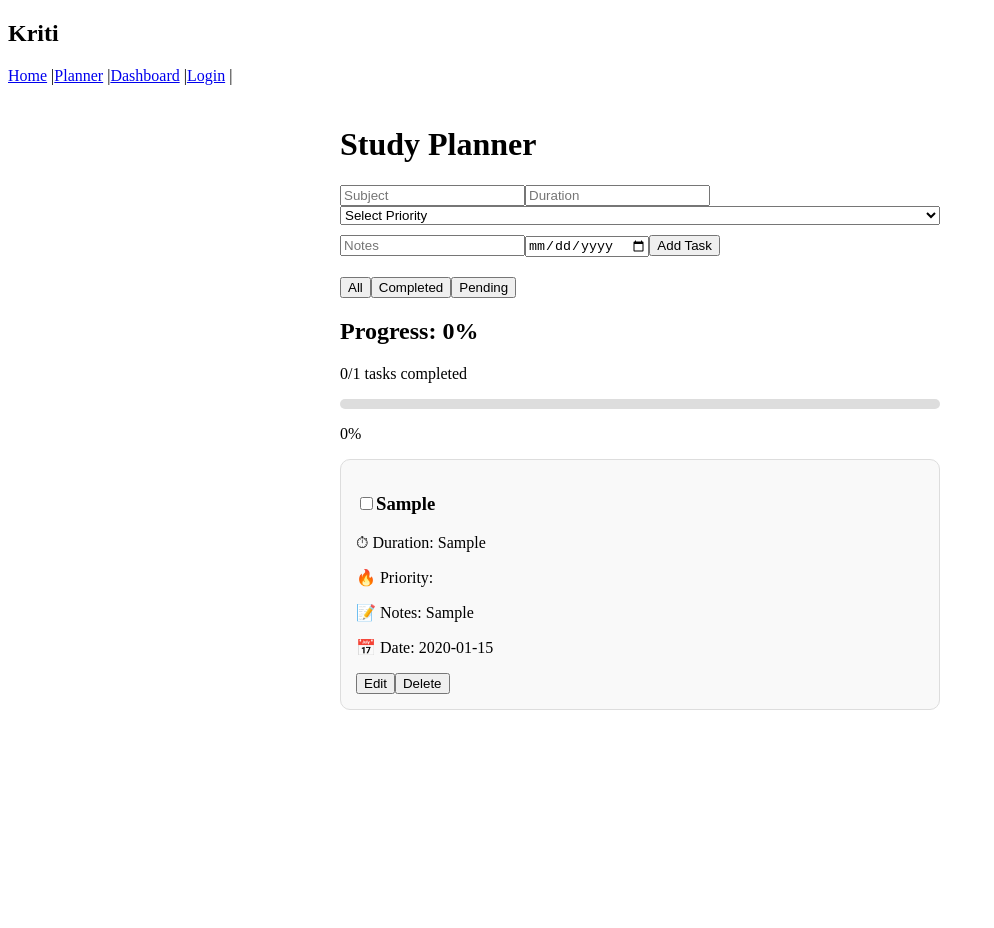
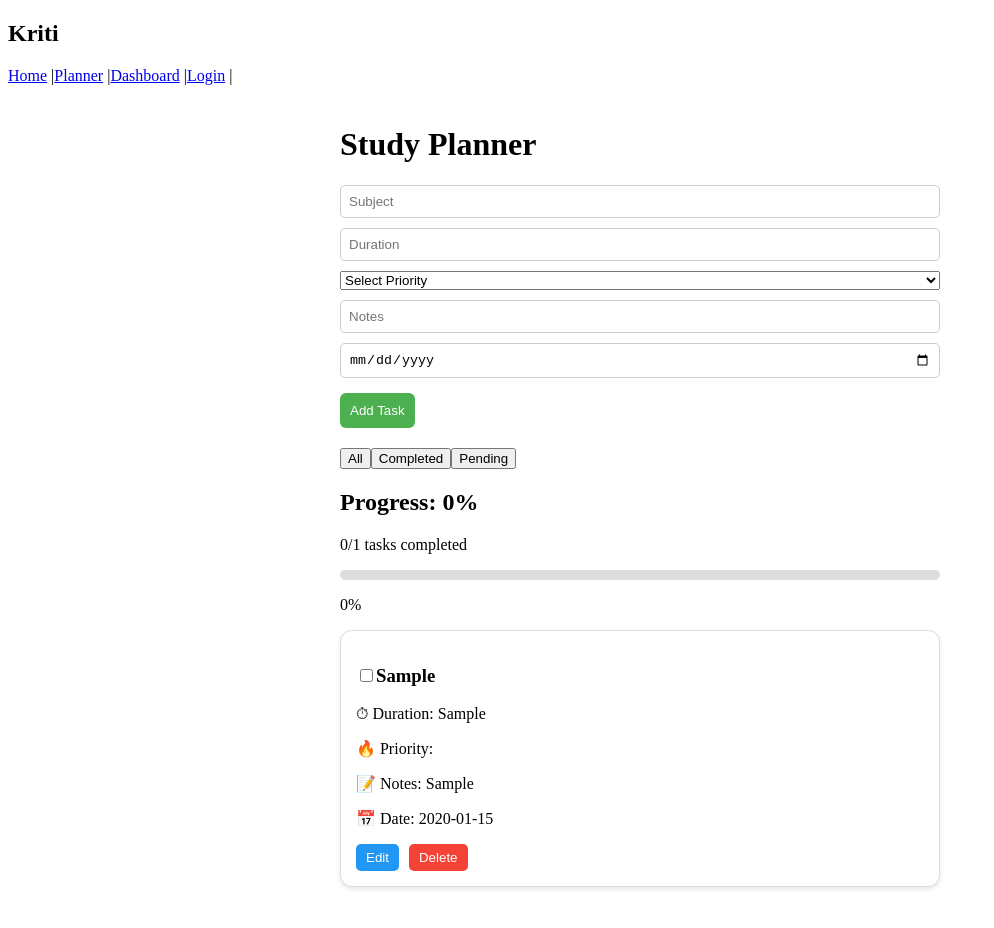
Before and after one commit to AasthaChaturvedi/Kriti, a React (Vite) app: page /planner in a window 1280 px wide. Both pictures are taken after typing "Sample", "Sample", "Sample", "2020-01-15" into the empty fields and a click on the button "Add Task". Shown: the top 928 px of the page, without its empty margins (0-994 px from the left). Before the commit the page ends 800 px from the top, so only its background shows below. Built offline with nearby package versions, Linux system fonts and the light colour scheme.

Commit message:
Improve UI styling and task card appearance

```diff
--- a/src/pages/Planner.jsx
+++ b/src/pages/Planner.jsx
@@ -107,6 +107,15 @@ useEffect(() => {
         name="subject"
         value={form.subject}
         onChange={handleChange}
+        style={{
+          display: "block",
+          padding: "8px",
+          marginBottom: "10px",
+          width: "100%",
+          boxSizing: "border-box",
+          borderRadius: "5px",
+          border: "1px solid #ccc"
+        }}
 
       />
 
@@ -116,6 +125,15 @@ useEffect(() => {
         name="duration"
         value={form.duration}
         onChange={handleChange}
+        style={{
+          display: "block",
+          padding: "8px",
+          marginBottom: "10px",
+          width: "100%",
+          boxSizing: "border-box",
+          borderRadius: "5px",
+          border: "1px solid #ccc"
+        }}
       />
 
       <select
@@ -136,6 +154,15 @@ useEffect(() => {
         name="notes"
         value={form.notes}
         onChange={handleChange}
+         style={{
+          display: "block",
+          padding: "8px",
+          marginBottom: "10px",
+          width: "100%",
+          boxSizing: "border-box",
+          borderRadius: "5px",
+          border: "1px solid #ccc"
+        }}
       />
 
       <input
@@ -143,9 +170,31 @@ useEffect(() => {
         name="date"
         value={form.date}
         onChange={handleChange}
+        style={{
+          display: "block",
+          padding: "8px",
+          marginBottom: "10px",
+          width: "100%",
+          boxSizing: "border-box",
+          borderRadius: "5px",
+          border: "1px solid #ccc"
+        }}
       />
 
-      <button onClick={addTask}>Add Task</button>
+      <button
+  onClick={addTask}
+  style={{
+    background: "#4CAF50",
+    color: "white",
+    border: "none",
+    padding: "10px",
+    borderRadius: "6px",
+    cursor: "pointer",
+    marginTop: "5px"
+  }}
+>
+  Add Task
+</button>
         <div style={{ marginTop: "20px" }}>
         <button onClick={() => setFilter("all")}>All</button>
         <button onClick={() => setFilter("completed")}>Completed</button>
@@ -177,9 +226,10 @@ useEffect(() => {
       style={{
         border: "1px solid #ddd",
         padding: "15px",
-        borderRadius: "10px",
-        marginTop: "10px",
-        background: "#f9f9f9"
+        borderRadius: "12px",
+        marginTop: "12px",
+        background: "#ffffff",
+        boxShadow: "0 2px 5px rgba(0,0,0,0.1)"
       }}
     >
       <h3 style={{ textDecoration: task.completed ? "line-through" : "none" }}>
@@ -200,8 +250,32 @@ useEffect(() => {
       <p>📝 Notes: {task.notes}</p>
 
       <p>📅 Date: {task.date}</p>
-      <button onClick={() => editTask(index)}>Edit</button>
-      <button onClick={() => deleteTask(index)}>Delete</button>
+      <button
+  onClick={() => editTask(index)}
+  style={{
+    marginRight: "10px",
+    background: "#2196F3",
+    color: "white",
+    border: "none",
+    padding: "6px 10px",
+    borderRadius: "5px"
+  }}
+>
+  Edit
+</button>
+
+<button
+  onClick={() => deleteTask(index)}
+  style={{
+    background: "#f44336",
+    color: "white",
+    border: "none",
+    padding: "6px 10px",
+    borderRadius: "5px"
+  }}
+>
+  Delete
+</button>
     </li>
   ))}
 </ul>
```
